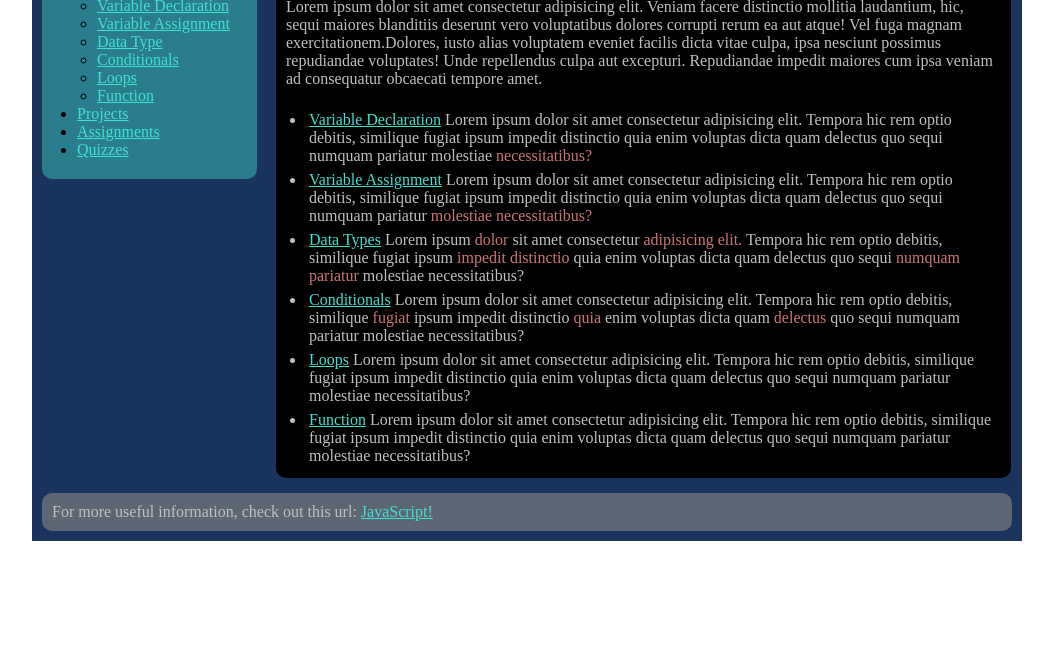
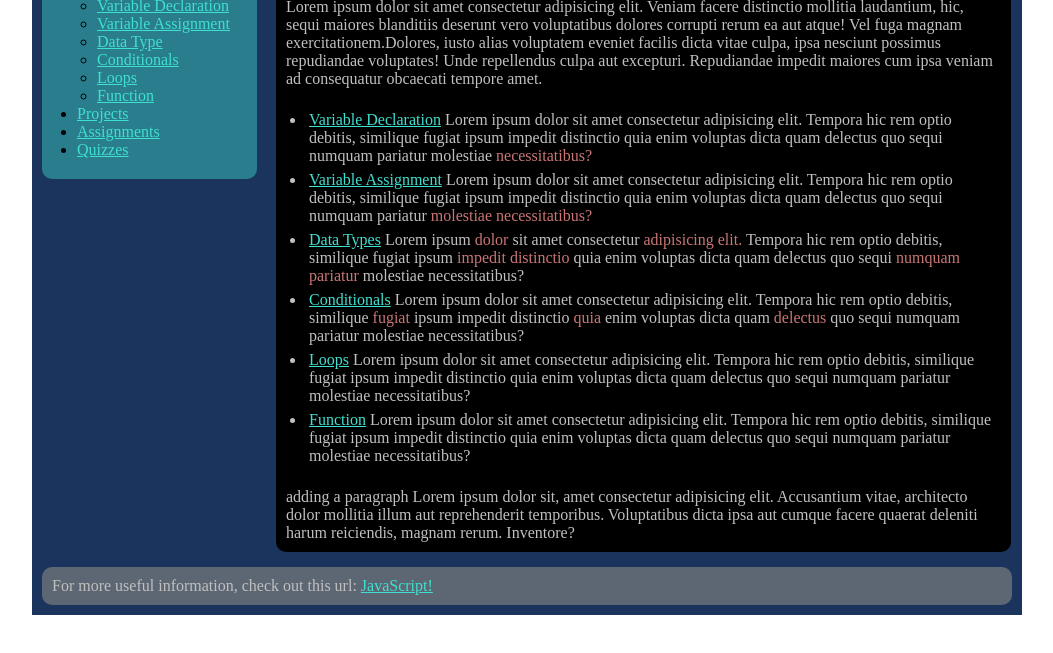
Before and after one commit to deleonj10/basicRepo, a plain HTML site: page index.html in a window 1280 px wide. Shown: the part 141-794 px from the top of the page, without its empty margins (113-1166 px from the left). Drawn offline with Linux system fonts and the light colour scheme.

Commit message:
added new paragraph

```diff
--- a/index.html
+++ b/index.html
@@ -103,6 +103,9 @@
                     numquam pariatur molestiae necessitatibus?
                 </li>
             </ul>
+            <p>adding a paragraph Lorem ipsum dolor sit, amet consectetur adipisicing elit. Accusantium vitae,
+                architecto dolor mollitia illum aut reprehenderit temporibus. Voluptatibus dicta ipsa aut cumque facere
+                quaerat deleniti harum reiciendis, magnam rerum. Inventore?</p>
         </div>
 
         <div id="footer">
```
